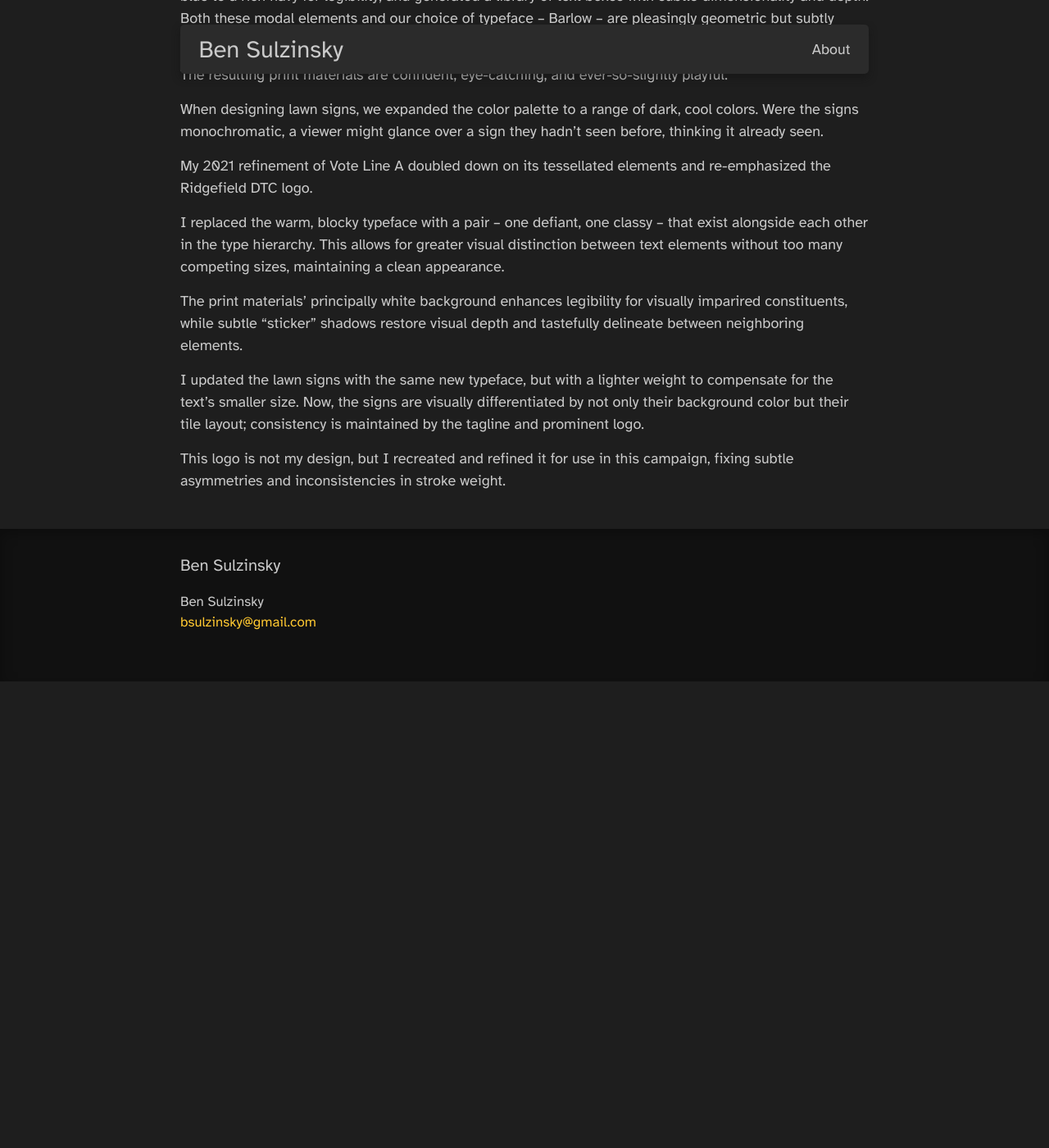
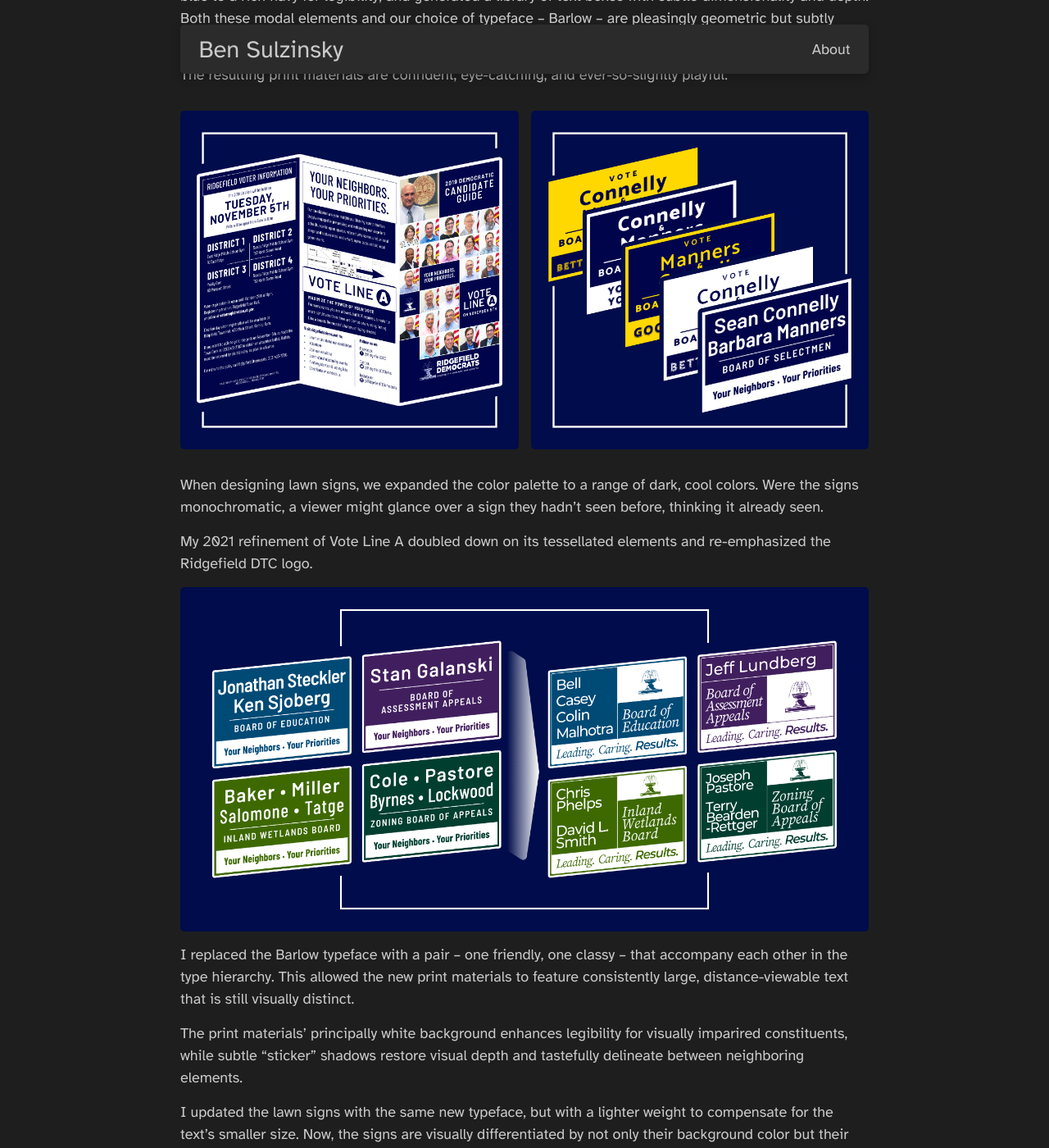
Before and after one commit to bgsulz/bgsulz.github.io, a Jekyll site: the page built from docs/_posts/2022-01-01-line-a.markdown, in a window 1280 px wide and 1400 px high, scrolled down 827 px. Shown: the whole window at 82% size. Built offline with Jekyll 4.4.1, drawn with Linux system fonts in a browser that asks for light colours; before the commit the page ends 1658 px from its top, so only the background shows below that; some of the changed text lies outside the part shown.

Commit message:
New images and text revisions

```diff
--- a/docs/_posts/2020-10-05-twelve-to-six.markdown
+++ b/docs/_posts/2020-10-05-twelve-to-six.markdown
@@ -17,6 +17,6 @@
 Even the decorative houses are fully modular.
 
 @row-nospace
-[![Modular Roads](/assets/twelvetosix/Modular%20Roads.png)](/assets/twelvetosix/Modular%20Roads.png){:target="_blank"}
+![Modular Roads](/assets/twelvetosix/Modular%20Roads.png)
 @column
-[![Modular Houses](/assets/twelvetosix/Modular%20Houses.png)](/assets/twelvetosix/Modular%20Houses.png){:target="_blank"}
+![Modular Houses](/assets/twelvetosix/Modular%20Houses.png)
--- a/docs/_posts/2022-01-01-line-a.markdown
+++ b/docs/_posts/2022-01-01-line-a.markdown
@@ -11,14 +11,22 @@
 
 The resulting print materials are confident, eye-catching, and ever-so-slightly playful.
 
+@row
+[![Trifold Design](/assets/linea/Trifold%20Design.png)](/assets/linea/Trifold%20Design.png){:target="_blank"}
+@column
+[![Lawn Sign Iteration](/assets/linea/Lawn%20Sign%20Iteration.png)](/assets/linea/Lawn%20Sign%20Iteration.png){:target="_blank"}
+
+@row
 When designing lawn signs, we expanded the color palette to a range of dark, cool colors. Were the signs monochromatic, a viewer might glance over a sign they hadn't seen before, thinking it already seen.
 
 My 2021 refinement of Vote Line A doubled down on its tessellated elements and re-emphasized the Ridgefield DTC logo.
 
-I replaced the warm, blocky typeface with a pair -- one defiant, one classy -- that exist alongside each other in the type hierarchy. This allows for greater visual distinction between text elements without too many competing sizes, maintaining a clean appearance.
+[![Lawn Sign Update](/assets/linea/Lawn%20Sign%20Update.png)](/assets/linea/Lawn%20Sign%20Update.png){:target="_blank"}
+
+I replaced the Barlow typeface with a pair -- one friendly, one classy -- that accompany each other in the type hierarchy. This allowed the new print materials to feature consistently large, distance-viewable text that is still visually distinct.
 
 The print materials' principally white background enhances legibility for visually imparired constituents, while subtle "sticker" shadows restore visual depth and tastefully delineate between neighboring elements.
 
 I updated the lawn signs with the same new typeface, but with a lighter weight to compensate for the text's smaller size. Now, the signs are visually differentiated by not only their background color but their tile layout; consistency is maintained by the tagline and prominent logo.
 
-This logo is not my design, but I recreated and refined it for use in this campaign, fixing subtle asymmetries and inconsistencies in stroke weight.
+This fountain icon is not my design, but I recreated and refined it for use in this campaign, fixing subtle asymmetries and inconsistencies in stroke weight.
```
Also changed, not shown: docs/_posts/2022-01-01-fluid.markdown (+8 -0 lines), docs/assets/fluid/Dark Oil.png (added), docs/assets/fluid/Heavens.png (added), docs/assets/fluid/Starfield.png (added), docs/assets/linea/Lawn Sign Iteration.png (added), docs/assets/linea/Lawn Sign Update.png (added), docs/assets/linea/Line A Logo Update.png (added), docs/assets/linea/Trifold Design.png (added).
